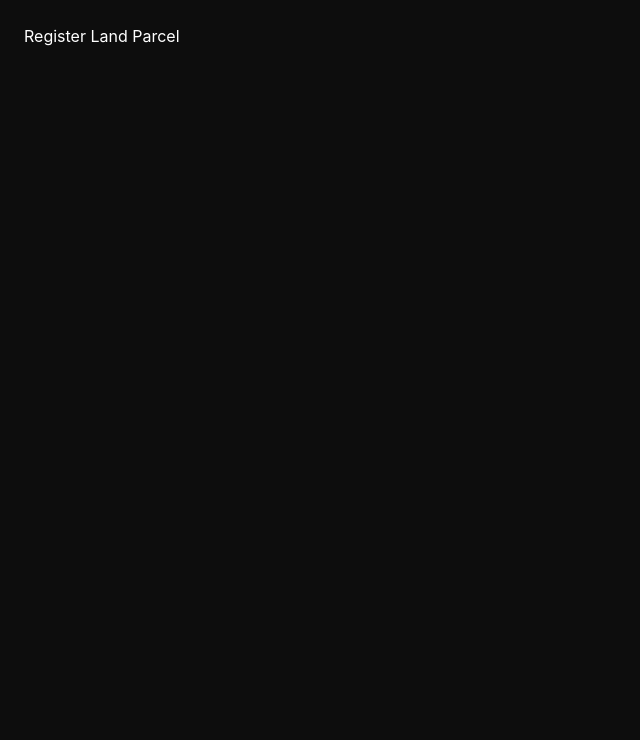
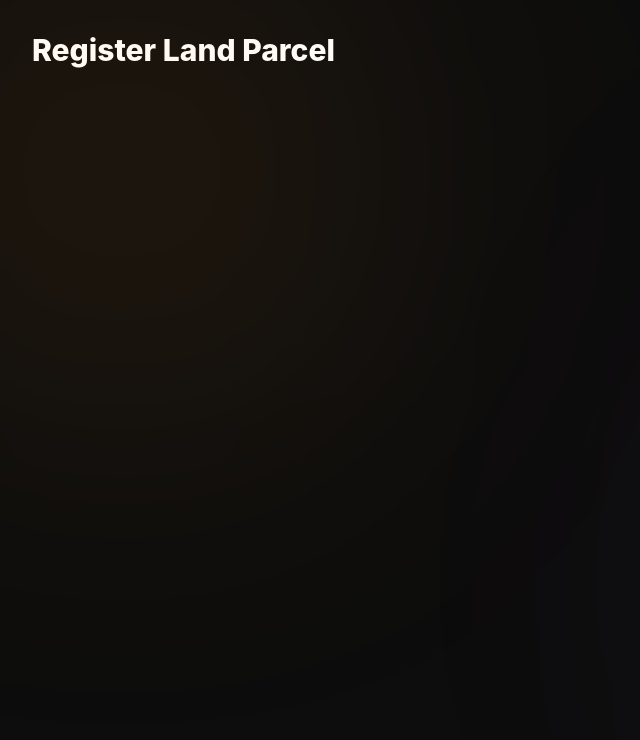
Before and after one commit to cryptolucks/BlockPlot, a Next.js app in the folder frontend/: page /register in a window 1280 px wide. Shown: the top 740 px of the page, without its empty margins (0-640 px from the left). Built offline with nearby package versions, Linux system fonts and the light colour scheme.

Commit message:
feat: add ambient background orange and purple radial glowing backdrops

```diff
--- a/frontend/src/app/register/page.tsx
+++ b/frontend/src/app/register/page.tsx
@@ -1,8 +1,10 @@
 "use client";
 export default function RegisterPage() {
   return (
-    <div className="min-h-screen bg-[#0D0D0D] text-white p-6">
-      <h1>Register Land Parcel</h1>
+    <div className="min-h-screen bg-[#0D0D0D] text-white relative overflow-hidden font-sans">
+      <div className="absolute top-[-10%] left-[-10%] w-[500px] h-[500px] bg-[#F7931A]/10 blur-[150px] rounded-full pointer-events-none" />
+      <div className="absolute bottom-[-10%] right-[-10%] w-[600px] h-[600px] bg-purple-600/10 blur-[180px] rounded-full pointer-events-none" />
+      <h1 className="text-3xl font-extrabold m-8">Register Land Parcel</h1>
     </div>
   );
 }
```
